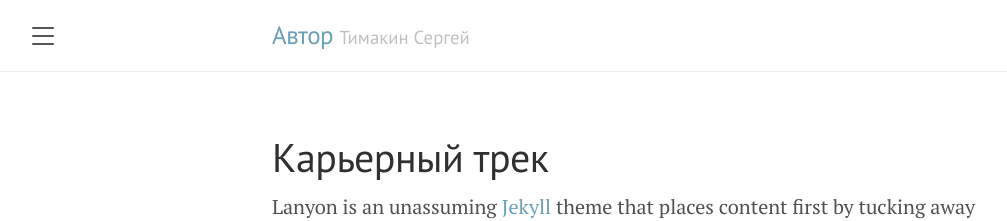
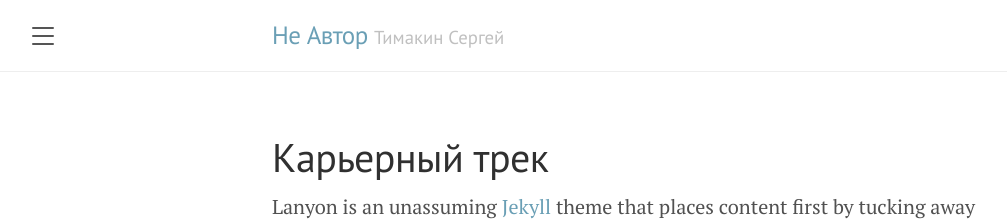
Before and after one commit to Mikrobic/lanyon, a Jekyll site: the page built from pages/career.md, in a window 1280 px wide. Shown: the top 221 px of the page, without its empty margins (8-1015 px from the left). Built offline with Jekyll 4.4.1, drawn with Linux system fonts in a browser that asks for light colours.

Commit message:
Форматирование файлов

```diff
--- a/_config.yml
+++ b/_config.yml
@@ -1,5 +1,5 @@
 # Setup
-title: "Автор"
+title: "Не Автор"
 tagline: "Тимакин Сергей"
 description: "Проекты Сергея Тимакина"
 url: "https://mikrobic.github.io"
```
